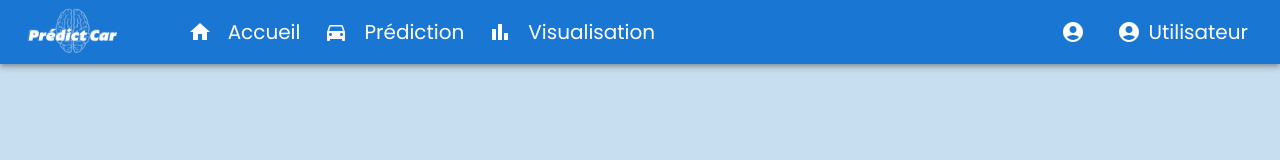
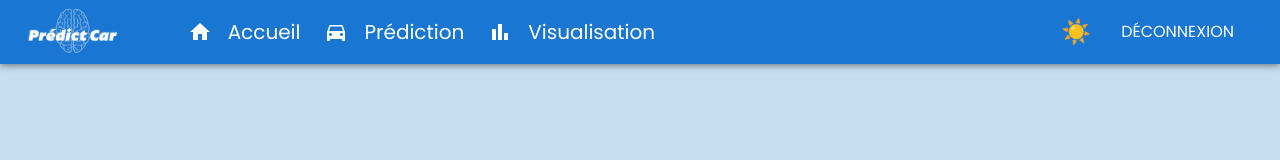
Before and after one commit to Mathieu-Soussignan/voiture_occasions_frontend, a React (Vite) app in the folder voiture-prediction/: page / in a window 1280 px wide. Shown: the top 160 px of the page. Built offline with nearby package versions, Linux system fonts and the light colour scheme; sample sign-in values are in the browser's storage.

Commit message:
Update NavBar.jsx

```diff
--- a/voiture-prediction/src/pages/NavBar.jsx
+++ b/voiture-prediction/src/pages/NavBar.jsx
@@ -1,20 +1,18 @@
 import PropTypes from 'prop-types';
-import { AppBar, Toolbar, Typography, Box, IconButton, CircularProgress, Menu, MenuItem } from '@mui/material';
+import { AppBar, Toolbar, Typography, Box, IconButton, Button, CircularProgress } from '@mui/material';
 import { Link, useNavigate } from 'react-router-dom';
 import logo from '../assets/logo.png';
 import HomeIcon from '@mui/icons-material/Home';
 import DirectionsCarIcon from '@mui/icons-material/DirectionsCar';
 import BarChartIcon from '@mui/icons-material/BarChart';
 import ArrowUpwardIcon from '@mui/icons-material/ArrowUpward';
-import AccountCircleIcon from '@mui/icons-material/AccountCircle';
 import { useState } from 'react';
 import { useAuth } from '../hooks/useAuth';
 
 export default function NavBar({ darkMode, setDarkMode }) {
-  const { isLoggedIn, setIsLoggedIn, user } = useAuth();
+  const { isLoggedIn, setIsLoggedIn } = useAuth();
   const navigate = useNavigate();
   const [showLogoutTimer, setShowLogoutTimer] = useState(false);
-  const [anchorEl, setAnchorEl] = useState(null);
 
   // Fonction pour gérer la déconnexion avec animation
   const handleLogout = () => {
@@ -34,19 +32,8 @@ export default function NavBar({ darkMode, setDarkMode }) {
     setDarkMode(prevMode => !prevMode);
   };
 
-  // Fonction pour ouvrir le menu dropdown
-  const handleMenu = (event) => {
-    setAnchorEl(event.currentTarget);
-  };
-
-  // Fonction pour fermer le menu dropdown
-  const handleClose = () => {
-    setAnchorEl(null);
-  };
-
   return (
     <>
-      {isLoggedIn && (
       <AppBar position="static">
         <Toolbar>
           {/* Logo avec navigation vers l'accueil */}
@@ -54,6 +41,7 @@ export default function NavBar({ darkMode, setDarkMode }) {
             <img src={logo} alt="Prédict Car Logo" style={{ height: '50px', marginRight: '60px' }} />
           </Link>
 
+          {isLoggedIn && (
             <Box sx={{ display: 'flex', gap: 2, flexGrow: 1 }}>
               <Link to="/" style={{ color: 'inherit', textDecoration: 'none', display: 'flex', alignItems: 'center' }}>
                 <IconButton color="inherit" sx={{ mr: 1 }}>
@@ -74,31 +62,27 @@ export default function NavBar({ darkMode, setDarkMode }) {
                 <Typography variant="h6">Visualisation</Typography>
               </Link>
             </Box>
+          )}
 
           {/* Toggle Dark/Light Mode */}
-            <IconButton color="inherit" onClick={handleToggleTheme} sx={{ mr: 2 }}>
-              {darkMode ? <AccountCircleIcon /> : <AccountCircleIcon />}
+          {isLoggedIn && (
+            <IconButton color="inherit" onClick={handleToggleTheme}>
+              {darkMode ? '🌙' : '☀️'}
             </IconButton>
+          )}
 
-            {/* Menu Dropdown pour l'utilisateur connecté */}
-            <div>
-              <IconButton
-                color="inherit"
-                onClick={handleMenu}
-              >
-                <AccountCircleIcon />
-                <Typography variant="h6" sx={{ ml: 1 }}>
-                  {user?.name || 'Utilisateur'}
-                </Typography>
-              </IconButton>
-              <Menu
-                anchorEl={anchorEl}
-                open={Boolean(anchorEl)}
-                onClose={handleClose}
-              >
-                <MenuItem onClick={handleLogout}>Déconnexion</MenuItem>
-              </Menu>
-            </div>
+          {/* Bouton Connexion/Déconnexion */}
+          {isLoggedIn ? (
+            <Button color="inherit" onClick={handleLogout}>
+              Déconnexion
+            </Button>
+          ) : (
+            <Link to="/login" style={{ color: 'inherit', textDecoration: 'none' }}>
+              <Button color="inherit">
+                Connexion / Inscription
+              </Button>
+            </Link>
+          )}
         </Toolbar>
 
         {/* Bouton flottant pour "Retour en haut de la page" */}
@@ -116,7 +100,6 @@ export default function NavBar({ darkMode, setDarkMode }) {
           <ArrowUpwardIcon />
         </IconButton>
       </AppBar>
-      )}
 
       {/* Animation de déconnexion */}
       {showLogoutTimer && (
```
Lines whose indentation alone changed are shown as unchanged.
